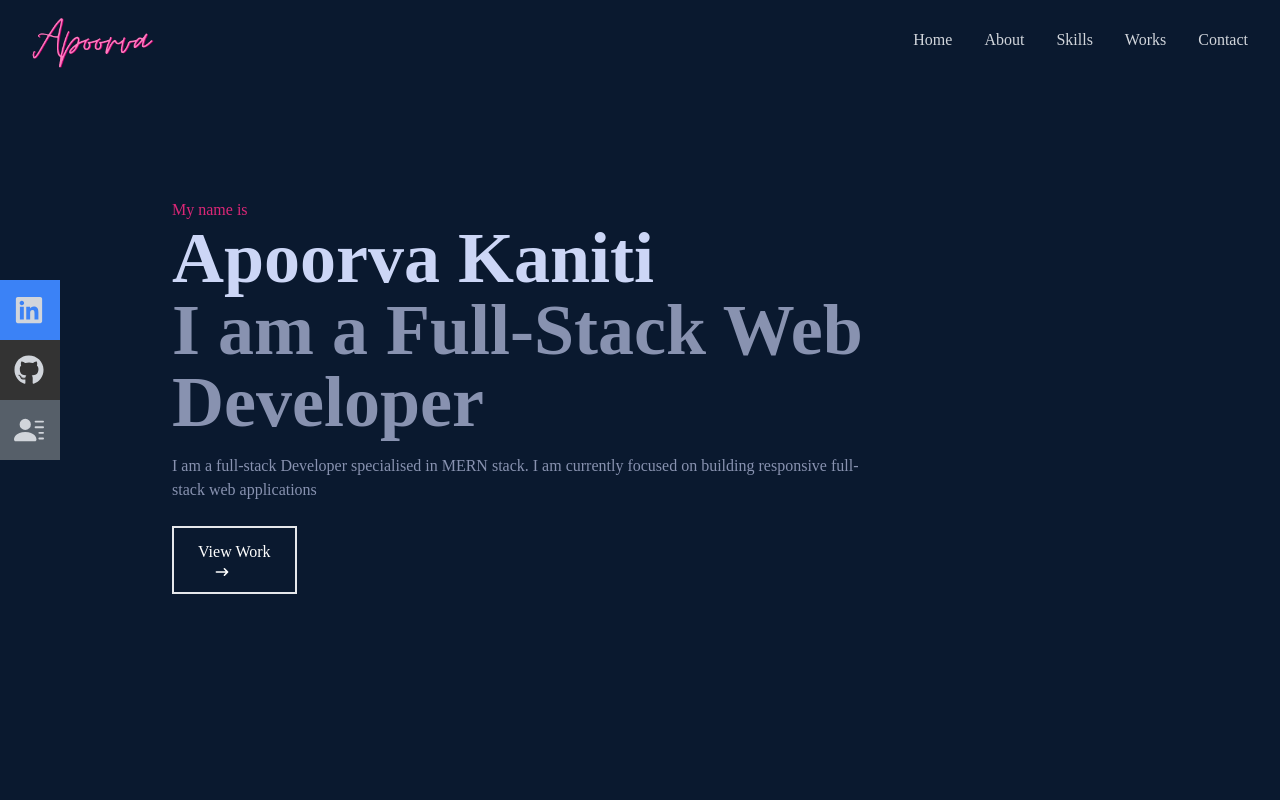
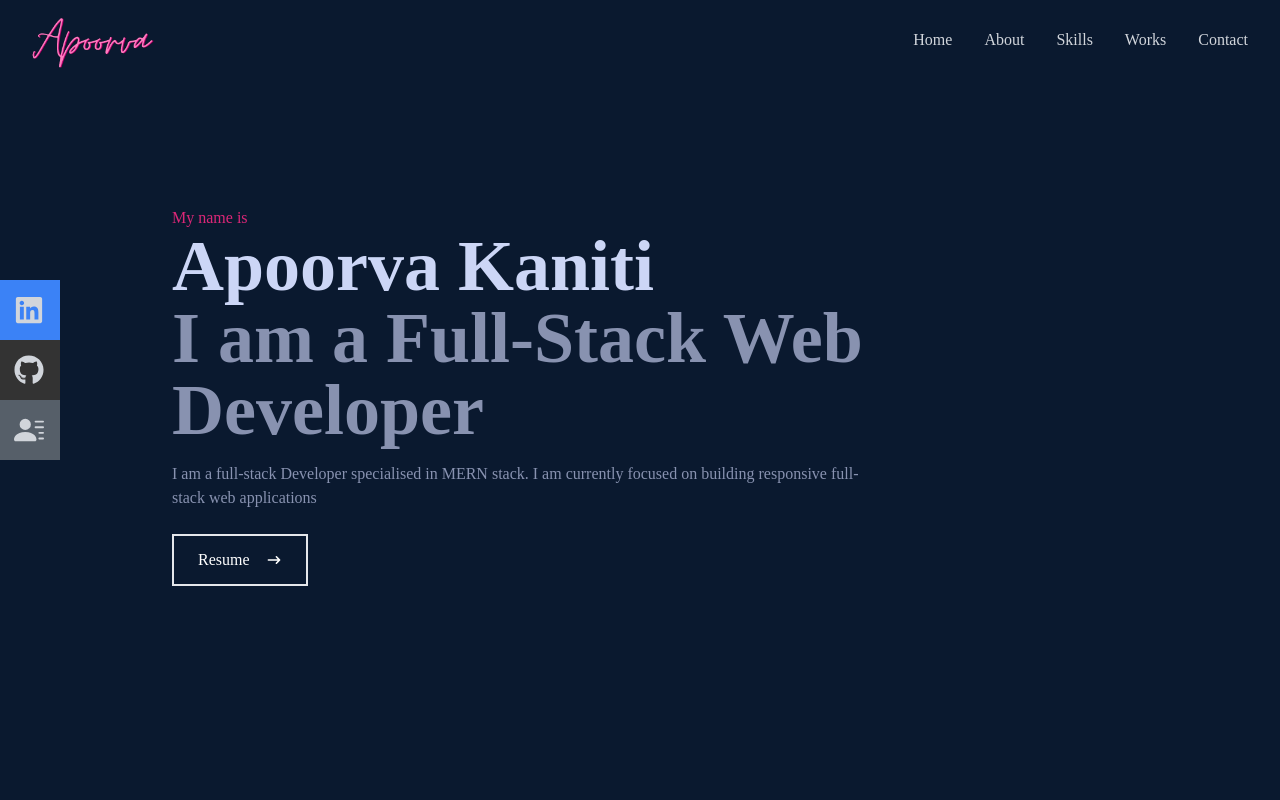
Before and after one commit to Apoorva0123/Portfolio, a React (Create React App) app: page / in a window 1280 px wide. Shown: the top 800 px of the page. Built offline with nearby package versions, Linux system fonts and the light colour scheme.

Commit message:
Update Home.jsx

```diff
--- a/src/components/Home.jsx
+++ b/src/components/Home.jsx
@@ -12,7 +12,14 @@ const Home = () => {
             <h2 className='text-4xl sm:text-7xl font-bold text-[#8892b0]'>I am a Full-Stack Web Developer</h2>
             <p className='text-[#8892b0] py-4 max-w-[700px]'>I am a full-stack Developer specialised in MERN stack. I am currently focused on building responsive full-stack web applications</p>
             <div>
-                <button className='text-white border-2 px-6 py-3 my-2 flex items-center hover:bg-pink-600 hover:border-pink-600'><Link to='work' smooth={true} duration={500}>View Work <HiArrowNarrowRight className='ml-4'/></Link></button>
+                <a
+            href="https://drive.google.com/file/d/1ULDn3YQgs5gxmz4oTFyGVtwB0KfRLnUE/view?usp=sharing"
+            target="_blank"
+          >
+            <button className="text-white border-2 px-6 py-3 my-2 flex items-center hover:bg-pink-600 hover:border-pink-600">
+              Resume <HiArrowNarrowRight className="ml-4" />
+            </button>
+          </a>
             </div>
         </div>
     </div>
```
